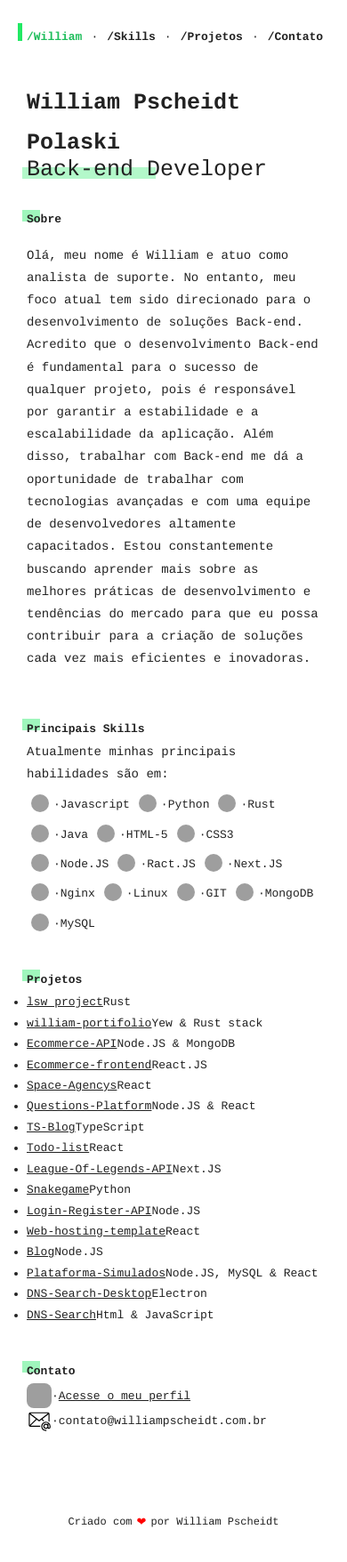
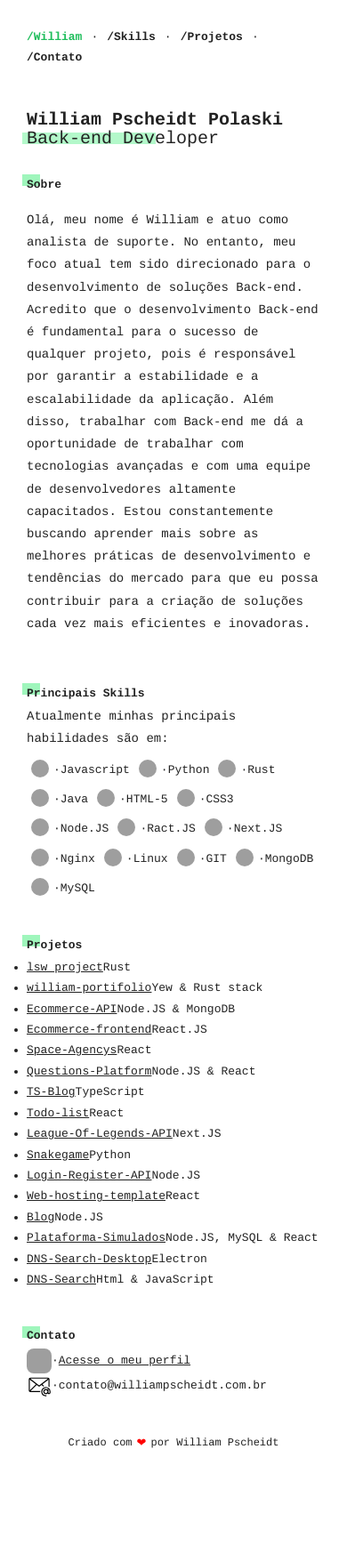
Before and after one commit to WilliamPscheidt/william-portifolio-react, a React (Create React App) app: page / in a window 390 px wide. Shown: the top 1756 px of the page at 89% size. After the commit the page ends 1673 px from the top, so only its background shows below. Built offline with nearby package versions, Linux system fonts and the light colour scheme; grey boxes are pictures that could not be loaded.

Commit message:
CSS finished

```diff
--- a/public/app.css
+++ b/public/app.css
@@ -36,6 +36,7 @@ html {
 
 .content .header {
   display: flex;
+  flex-wrap: wrap;
   list-style: none;
 }
 
@@ -160,6 +161,15 @@ html {
   padding: 0 5px;
 }
 
+@media only screen and (max-width: 936px) {
+  .content header .my-name {
+    font-size: 25px;
+  }
+
+  .content header .my-title {
+    font-size: 25px;
+  }
+}
 @media only screen and (max-width: 768px) {
     *,
   body,
@@ -200,4 +210,29 @@ html {
     border-radius: 10px;
     margin: 0 5px;
   }
+
+  .footer .footer-text {
+    font-weight: 100;
+    font-size: 12px;
+    padding: 40px 0;
+    margin-top: -50px;
+  }
+
+  .footer .heart-footer {
+    margin-top: -50px;
+  }
+
+  .active::after {
+    display: none;
+  }
 }
+
+@media only screen and (max-width: 434px) {
+  .content header .my-name {
+    font-size: 20px;
+  }
+
+  .content header .my-title {
+    font-size: 20px;
+  }
+}
```
